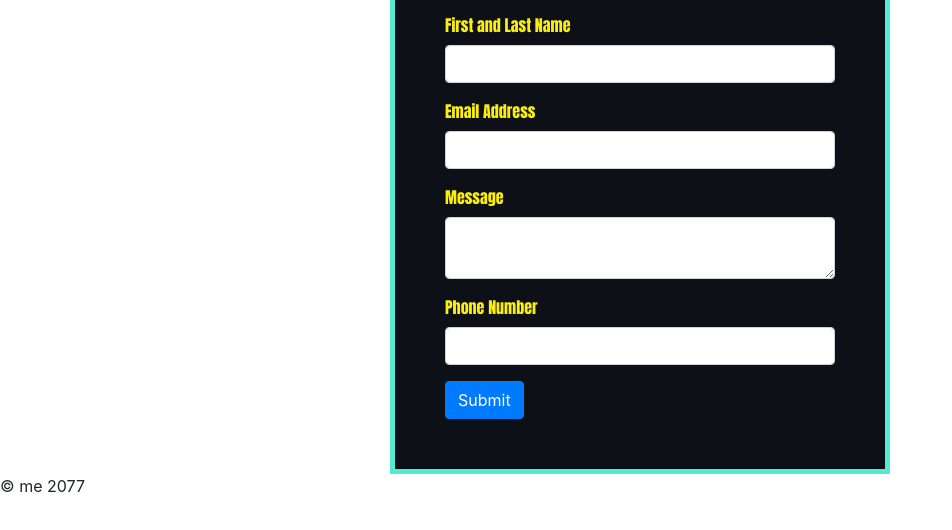
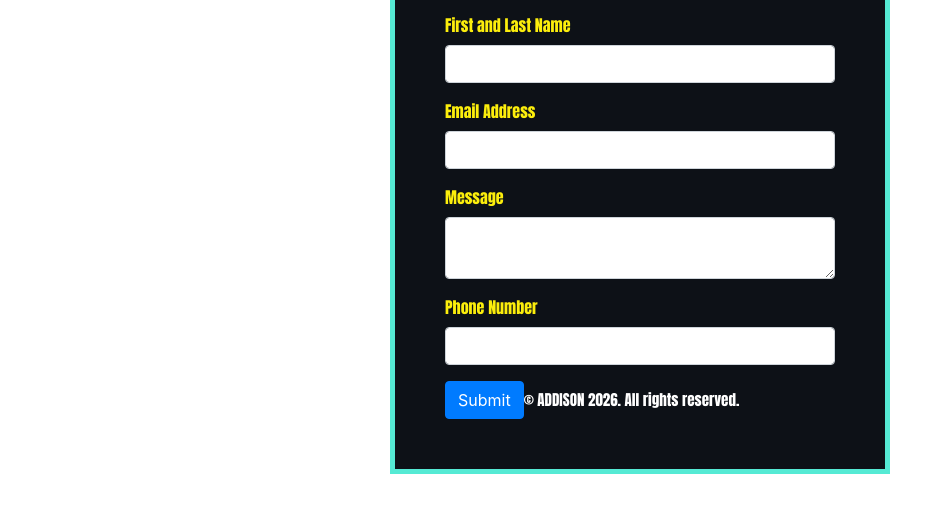
Before and after one commit to Addison00-00/UX-220-Practice-Test-2, a plain HTML site: page q3.html in a window 1280 px wide. Shown: the part 138-668 px from the top of the page, without its empty margins (0-952 px from the left). Drawn offline with nearby package versions, Linux system fonts and the light colour scheme.

Commit message:
Committing Q3 FINAL Changes. <3

```diff
--- a/q3.html
+++ b/q3.html
@@ -8,7 +8,7 @@
         class CopyrightYear extends HTMLElement {
             connectedCallback() {
                 const currentYear = new Date().getFullYear();
-                this.innerHTML = `&copy; me ${2077}`;
+                this.innerHTML = `&copy; ADDISON ${currentYear}. All rights reserved.`;
             }
         }
 
@@ -17,6 +17,13 @@
     <link rel="stylesheet" href="https://cdn.jsdelivr.net/npm/bootstrap@4.5.3/dist/css/bootstrap.min.css"
         crossorigin="anonymous" />
     <style>
+        copyright-year {
+            color: #FFFFFF !important;
+            font-family: Impact, Haettenschweiler, 'Arial Narrow Bold', sans-serif !important;
+            font-weight: normal !important;
+            font-size: 15px;
+        }
+
         .form-box {
             max-width: 500px;
             margin: auto;
@@ -42,7 +49,6 @@
             font-family: Impact, Haettenschweiler, 'Arial Narrow Bold', sans-serif !important;
             font: weight 100px !important;
         }
-
     </style>
 </head>
 
@@ -71,7 +77,10 @@
                         <label for="phone">Phone Number</label>
                         <input class="form-control" id="phone" type="tel" name="Phone" required>
                     </div>
-                    <input class="btn btn-primary" type="submit" value="Submit" />
+                    <div class="d-flex align-items-center gap-3">
+                        <input class="btn btn-primary" type="submit" value="Submit" />
+                        <copyright-year></copyright-year>
+                    </div>
             </div>
             </form>
         </section>
```
